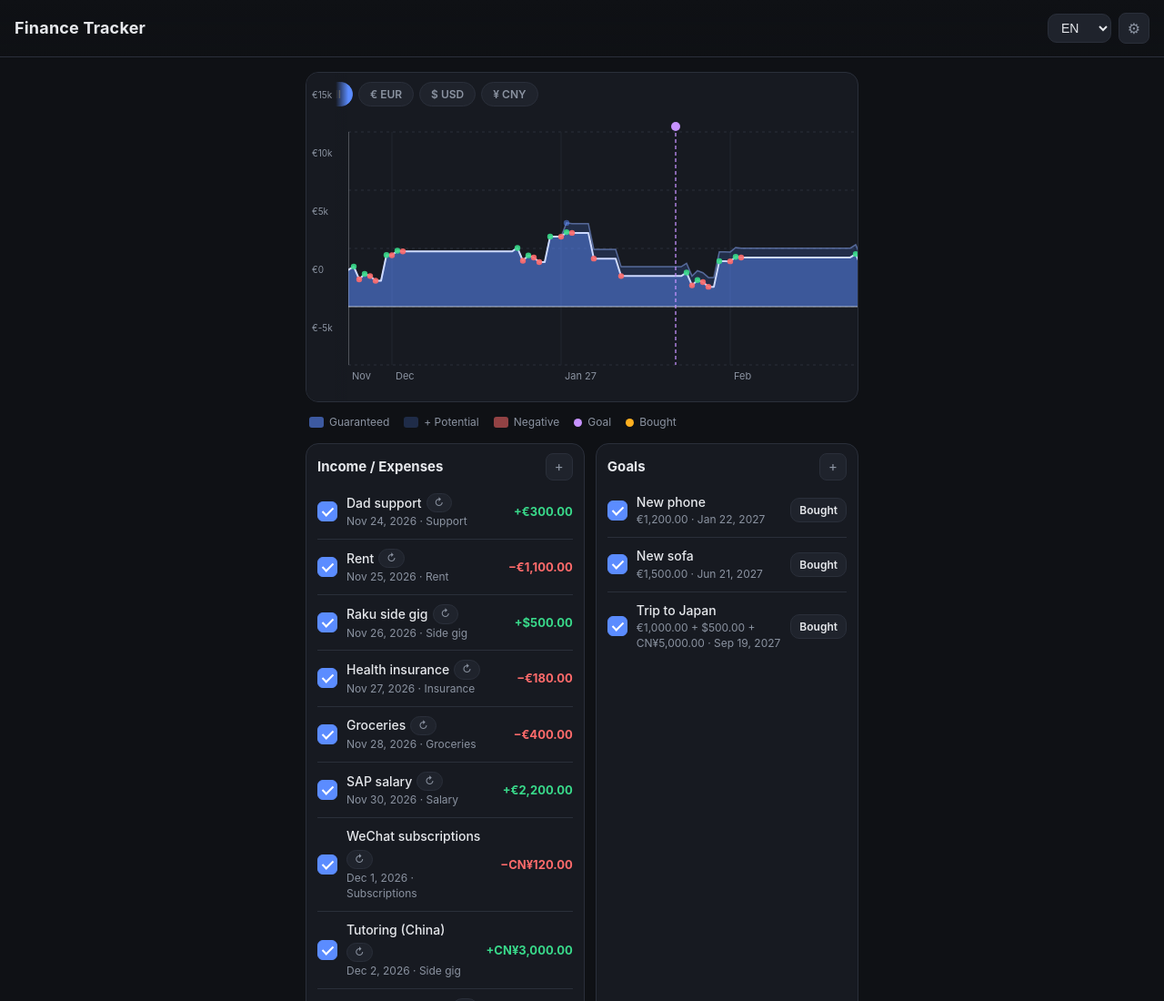
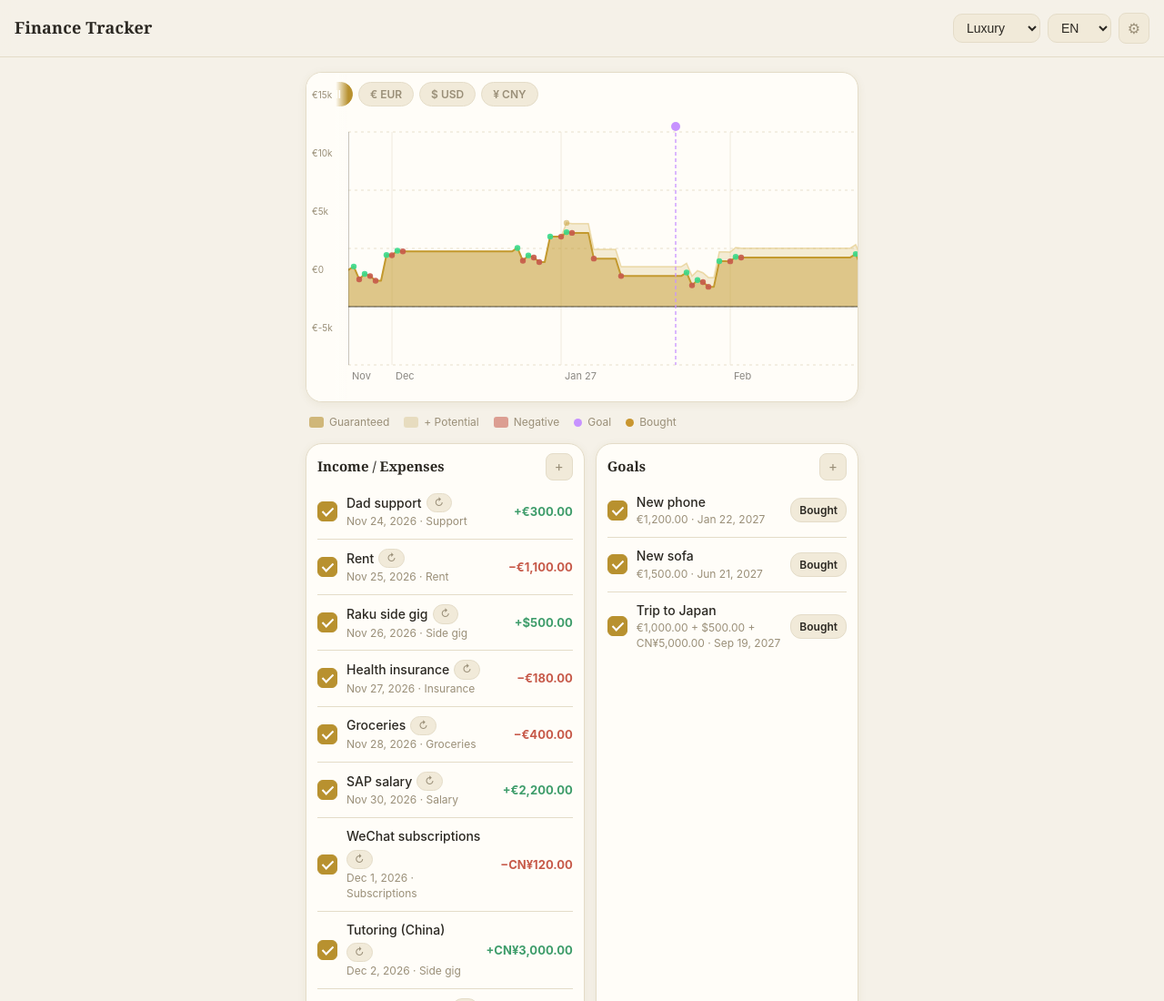
Before and after one commit to DanielBernard1/App-tracker-finance, a website: page index.html in a window 1280 px wide. Shown: the top 1100 px of the page at 91% size. Drawn offline with Linux system fonts and the light colour scheme.

Commit message:
Add CSS-variable theme system (5 palettes) + Apple-clean styling
- Themes via body[data-theme]: Luxury (off-white/gold, default), Midnight (dark
  blue), Graphite (mono dark), Sand (warm light), Mist (cool light) — switching
  is just an attribute swap, no recompute (cheapest approach)
- Theme picker in the top bar; choice persists; chart reads theme colors from CSS
  variables and redraws (incl. per-theme positive/negative/grid/ink)
- Apple-style polish: larger rounded corners, soft shadows (depth tokens),
  --on-accent for button text, serif headings for Luxury, theme-color meta
- 4 new tests (58 passing): default theme applied, picker populated, switch
  updates body + persists. Bump SW cache to v12

```diff
--- a/app.js
+++ b/app.js
@@ -10,6 +10,31 @@
 
   const view = document.getElementById("view");
   const modalRoot = document.getElementById("modal-root");
+  const THEMES = window.Store.THEMES;
+
+  function applyTheme() {
+    const th = THEMES.includes(state.theme) ? state.theme : "luxury";
+    document.body.setAttribute("data-theme", th);
+  }
+
+  // Read the current theme's chart colors from CSS variables.
+  function chartColors() {
+    try {
+      const cs = getComputedStyle(document.body);
+      const v = (name, fb) => (cs.getPropertyValue(name).trim() || fb);
+      return {
+        pos: v("--chart-pos", "#5b8cff"),
+        posLt: v("--chart-pos-lt", "#8fb0ff"),
+        neg: v("--chart-neg", "#ff6b6b"),
+        negLt: v("--chart-neg-lt", "#ff9a9a"),
+        grid: v("--chart-grid", "#2a2f3a"),
+        ink: v("--chart-ink", "#e6e8ec"),
+        surface: v("--surface", "#171a21"),
+      };
+    } catch (e) {
+      return null;
+    }
+  }
 
   const CURRENCIES = window.Store.CURRENCIES; // ["EUR","USD","CNY"]
   const SYMBOLS = window.Store.SYMBOLS;
@@ -101,6 +126,7 @@
         labels: { guaranteed: t("legConfirmed"), potential: t("legOptimistic"), all: t("filterAll") },
         symbols: SYMBOLS,
         fixedAxis: { hi: 15000, lo: -5000 },
+        colors: chartColors(),
         onMarkerClick: (mk, cx, cy) => showMarkerPopover(mk, cx, cy),
         onFilterChange: (f) => { chartFilter = f; render(); },
       });
@@ -466,6 +492,21 @@
   langSelect.addEventListener("change", () => { state.lang = langSelect.value; window.STATE_LANG = state.lang; persist(); render(); });
   document.getElementById("settings-btn").addEventListener("click", openSettingsModal);
 
+  // Theme picker
+  const themeSelect = document.getElementById("theme-select");
+  if (themeSelect) {
+    const labels = { luxury: "Luxury", midnight: "Midnight", graphite: "Graphite", sand: "Sand", mist: "Mist" };
+    themeSelect.innerHTML = THEMES.map((th) => `<option value="${th}">${labels[th] || th}</option>`).join("");
+    themeSelect.value = THEMES.includes(state.theme) ? state.theme : "luxury";
+    themeSelect.addEventListener("change", () => {
+      state.theme = themeSelect.value;
+      persist();
+      applyTheme();
+      render(); // re-render so the chart picks up new theme colors
+    });
+  }
+
   // ---------- init ----------
+  applyTheme();
   render();
 })();
--- a/chart.js
+++ b/chart.js
@@ -8,8 +8,9 @@
   "use strict";
 
   const NS = "http://www.w3.org/2000/svg";
-  const POS = "#5b8cff", POS_LT = "#8fb0ff";
-  const NEG = "#ff6b6b", NEG_LT = "#ff9a9a";
+  // Theme colors (overridable via opts.colors at render time).
+  let POS = "#5b8cff", POS_LT = "#8fb0ff", NEG = "#ff6b6b", NEG_LT = "#ff9a9a";
+  let GRID = "#2a2f3a", INK = "#e6e8ec", SURFACE = "#171a21";
 
   function e(tag, attrs, children) {
     const n = document.createElementNS(NS, tag);
@@ -32,6 +33,12 @@
   function render(container, projection, opts) {
     opts = opts || {};
     container.innerHTML = "";
+    if (opts.colors) {
+      const c = opts.colors;
+      POS = c.pos || POS; POS_LT = c.posLt || POS_LT;
+      NEG = c.neg || NEG; NEG_LT = c.negLt || NEG_LT;
+      GRID = c.grid || GRID; INK = c.ink || INK; SURFACE = c.surface || SURFACE;
+    }
     const L = opts.labels || { guaranteed: "Guaranteed", potential: "Potential", all: "All" };
     const filter = opts.filter || "ALL";
     const CURRENCIES = projection.currencies || ["EUR", "USD", "CNY"];
@@ -89,7 +96,7 @@
     const yTicks = 4;
     for (let t = 0; t <= yTicks; t++) {
       const val = lo + (hi - lo) * (t / yTicks);
-      svg.appendChild(e("line", { x1: 0, y1: y(val), x2: W, y2: y(val), stroke: "#2a2f3a", "stroke-width": 1, "stroke-dasharray": "3 4" }));
+      svg.appendChild(e("line", { x1: 0, y1: y(val), x2: W, y2: y(val), stroke: GRID, "stroke-width": 1, "stroke-dasharray": "3 4" }));
     }
     // month ticks
     let lastMonth = "";
@@ -97,8 +104,8 @@
       const mk = projection.dates[i].slice(0, 7);
       if (mk !== lastMonth) {
         lastMonth = mk;
-        svg.appendChild(e("line", { x1: x(i), y1: padTop, x2: x(i), y2: H - padBottom, stroke: "#222631", "stroke-width": 1 }));
-        const label = e("text", { x: x(i) + 4, y: H - padBottom + 16, fill: "#8b93a1", "font-size": 11 });
+        svg.appendChild(e("line", { x1: x(i), y1: padTop, x2: x(i), y2: H - padBottom, stroke: GRID, "stroke-width": 1, opacity: 0.6 }));
+        const label = e("text", { x: x(i) + 4, y: H - padBottom + 16, fill: INK, opacity: 0.55, "font-size": 11 });
         label.textContent = monthLabel(projection.dates[i], opts.lang);
         svg.appendChild(label);
       }
@@ -126,10 +133,10 @@
     appendSplitLine(svg, confirmed, x, y, 2);
 
     // ---- 0-line (solid, emphasized) ----
-    svg.appendChild(e("line", { x1: 0, y1: y0, x2: W, y2: y0, stroke: "#e6e8ec", "stroke-width": 1.5, opacity: 0.5 }));
+    svg.appendChild(e("line", { x1: 0, y1: y0, x2: W, y2: y0, stroke: INK, "stroke-width": 1.5, opacity: 0.55 }));
 
     // ---- today marker ----
-    svg.appendChild(e("line", { x1: x(0), y1: padTop, x2: x(0), y2: H - padBottom, stroke: "#e6e8ec", "stroke-width": 1.5, opacity: 0.35 }));
+    svg.appendChild(e("line", { x1: x(0), y1: padTop, x2: x(0), y2: H - padBottom, stroke: INK, "stroke-width": 1.5, opacity: 0.3 }));
 
     // ---- goal markers ----
     (projection.markers || []).forEach((mk) => {
@@ -158,8 +165,8 @@
 
     // ---- hover crosshair ----
     const cross = e("g", { class: "tl-cross", opacity: 0 });
-    const crossLine = e("line", { x1: 0, y1: padTop, x2: 0, y2: H - padBottom, stroke: "#e6e8ec", "stroke-width": 1, opacity: 0.6 });
-    const dotC = e("circle", { r: 4.5, fill: "#cdd9ff", stroke: "#0f1115", "stroke-width": 1.5 });
+    const crossLine = e("line", { x1: 0, y1: padTop, x2: 0, y2: H - padBottom, stroke: INK, "stroke-width": 1, opacity: 0.55 });
+    const dotC = e("circle", { r: 4.5, fill: POS, stroke: SURFACE, "stroke-width": 1.5 });
     cross.appendChild(crossLine); cross.appendChild(dotC);
     svg.appendChild(cross);
 
@@ -264,7 +271,7 @@
     let seg = [], segNeg = pts[0][2] < 0;
     const flush = () => {
       if (seg.length < 2) { seg = seg.slice(-1); return; }
-      svg.appendChild(e("polyline", { points: seg.map((p) => p[0] + "," + p[1]).join(" "), fill: "none", stroke: segNeg ? NEG : "#cdd9ff", "stroke-width": w, "stroke-linejoin": "round", "stroke-linecap": "round" }));
+      svg.appendChild(e("polyline", { points: seg.map((p) => p[0] + "," + p[1]).join(" "), fill: "none", stroke: segNeg ? NEG : POS, "stroke-width": w, "stroke-linejoin": "round", "stroke-linecap": "round" }));
       seg = seg.slice(-1);
     };
     for (let i = 0; i < pts.length; i++) {
--- a/index.html
+++ b/index.html
@@ -15,6 +15,7 @@
   <header class="topbar">
     <h1 id="app-title" data-i18n="appTitle">Finance Tracker</h1>
     <div class="topbar-actions">
+      <select id="theme-select" aria-label="Theme"></select>
       <select id="lang-select" aria-label="Language">
         <option value="en">EN</option>
         <option value="zh">中文</option>
--- a/store.js
+++ b/store.js
@@ -6,8 +6,11 @@
   const CURRENCIES = ["EUR", "USD", "CNY"];
   const SYMBOLS = { EUR: "€", USD: "$", CNY: "¥" };
 
+  const THEMES = ["luxury", "midnight", "graphite", "sand", "mist"];
+
   const DEFAULT_STATE = {
     lang: "en",
+    theme: "luxury",
     baseCurrency: "EUR",
     seeded: false,
     // Manual, editable exchange rates INTO the base (EUR). rates[X] = EUR per 1 X.
@@ -123,5 +126,5 @@
     return s;
   }
 
-  window.Store = { load, save, uid, seed, isoAddDays, num, DEFAULT_STATE, CURRENCIES, SYMBOLS };
+  window.Store = { load, save, uid, seed, isoAddDays, num, DEFAULT_STATE, CURRENCIES, SYMBOLS, THEMES };
 })();
--- a/styles.css
+++ b/styles.css
@@ -1,4 +1,65 @@
 :root {
+  /* shared tokens (overridden per theme below) */
+  --radius: 18px;
+  --radius-sm: 12px;
+  --gap: 12px;
+  --shadow: 0 6px 20px rgba(0,0,0,0.18), 0 1px 3px rgba(0,0,0,0.10);
+  --shadow-sm: 0 2px 8px rgba(0,0,0,0.10);
+  --font: -apple-system, BlinkMacSystemFont, "Segoe UI", "SF Pro Text", Roboto, "Helvetica Neue", "PingFang SC", "Microsoft YaHei", sans-serif;
+  --font-head: var(--font);
+
+  /* default palette = Luxury (set again in [data-theme] for clarity) */
+  --bg: #f5f1e8;
+  --surface: #fffdf8;
+  --surface-2: #f1ead9;
+  --border: #e4dcc8;
+  --text: #2b2822;
+  --muted: #9a8f78;
+  --accent: #b8912f;
+  --accent-2: #d9b45a;
+  --accent-soft: #f3ead2;
+  --on-accent: #ffffff;
+  --pos: #3f9d6b;
+  --neg: #c75a4a;
+  --warn: #c9962f;
+  --chart-pos: #c3992f;
+  --chart-pos-lt: #d9b45a;
+  --chart-neg: #c75a4a;
+  --chart-neg-lt: #e0a79c;
+  --chart-grid: #e8e0cd;
+  --chart-ink: #2b2822;
+}
+
+/* ---------------- THEMES ---------------- */
+
+/* Luxury — off-white + gold, clean, soft depth (default) */
+body[data-theme="luxury"] {
+  --bg: #f5f1e8;
+  --surface: #fffdf8;
+  --surface-2: #f1ead9;
+  --border: #e4dcc8;
+  --text: #2b2822;
+  --muted: #9a8f78;
+  --accent: #b8912f;
+  --accent-2: #d9b45a;
+  --accent-soft: #f3ead2;
+  --on-accent: #ffffff;
+  --pos: #3f9d6b;
+  --neg: #c75a4a;
+  --warn: #c9962f;
+  --chart-pos: #c3992f;
+  --chart-pos-lt: #ddbd68;
+  --chart-neg: #c75a4a;
+  --chart-neg-lt: #e2ab9f;
+  --chart-grid: #e8e0cd;
+  --chart-ink: #2b2822;
+  --font-head: "Georgia", "Songti SC", var(--font);
+  --shadow: 0 10px 28px rgba(120,100,40,0.10), 0 1px 3px rgba(120,100,40,0.08);
+  --shadow-sm: 0 2px 10px rgba(120,100,40,0.08);
+}
+
+/* Midnight — the original dark blue */
+body[data-theme="midnight"] {
   --bg: #0f1115;
   --surface: #171a21;
   --surface-2: #1f232c;
@@ -6,12 +67,95 @@
   --text: #e6e8ec;
   --muted: #8b93a1;
   --accent: #5b8cff;
+  --accent-2: #8fb0ff;
   --accent-soft: #1e2a4a;
+  --on-accent: #ffffff;
   --pos: #39d98a;
   --neg: #ff6b6b;
   --warn: #ffb020;
-  --radius: 14px;
-  --gap: 12px;
+  --chart-pos: #5b8cff;
+  --chart-pos-lt: #8fb0ff;
+  --chart-neg: #ff6b6b;
+  --chart-neg-lt: #ff9a9a;
+  --chart-grid: #2a2f3a;
+  --chart-ink: #e6e8ec;
+  --shadow: 0 8px 24px rgba(0,0,0,0.40), 0 1px 3px rgba(0,0,0,0.30);
+  --shadow-sm: 0 2px 8px rgba(0,0,0,0.30);
+}
+
+/* Graphite — minimal mono dark */
+body[data-theme="graphite"] {
+  --bg: #121212;
+  --surface: #1c1c1e;
+  --surface-2: #262628;
+  --border: #343436;
+  --text: #ededed;
+  --muted: #9a9a9e;
+  --accent: #c9c9ce;
+  --accent-2: #e4e4e8;
+  --accent-soft: #2c2c2e;
+  --on-accent: #1c1c1e;
+  --pos: #4cd08a;
+  --neg: #ff7a6b;
+  --warn: #ffc24d;
+  --chart-pos: #c9c9ce;
+  --chart-pos-lt: #e4e4e8;
+  --chart-neg: #ff7a6b;
+  --chart-neg-lt: #ffa99f;
+  --chart-grid: #2e2e30;
+  --chart-ink: #ededed;
+  --shadow: 0 8px 24px rgba(0,0,0,0.45);
+  --shadow-sm: 0 2px 8px rgba(0,0,0,0.35);
+}
+
+/* Sand — warm light neutral */
+body[data-theme="sand"] {
+  --bg: #f3efe9;
+  --surface: #ffffff;
+  --surface-2: #f0eae0;
+  --border: #e6ded2;
+  --text: #342f28;
+  --muted: #998f7f;
+  --accent: #c67b4a;
+  --accent-2: #e0a06f;
+  --accent-soft: #f6e6d7;
+  --on-accent: #ffffff;
+  --pos: #4a9d6b;
+  --neg: #cf5c49;
+  --warn: #d2932f;
+  --chart-pos: #c67b4a;
+  --chart-pos-lt: #e0a06f;
+  --chart-neg: #cf5c49;
+  --chart-neg-lt: #e5a99d;
+  --chart-grid: #e9e1d4;
+  --chart-ink: #342f28;
+  --shadow: 0 10px 28px rgba(140,110,70,0.10);
+  --shadow-sm: 0 2px 10px rgba(140,110,70,0.08);
+}
+
+/* Mist — cool soft light */
+body[data-theme="mist"] {
+  --bg: #eef1f5;
+  --surface: #ffffff;
+  --surface-2: #e9edf3;
+  --border: #dde3ec;
+  --text: #2a2f38;
+  --muted: #8891a0;
+  --accent: #4f7cc7;
+  --accent-2: #7aa0df;
+  --accent-soft: #e4ecf8;
+  --on-accent: #ffffff;
+  --pos: #3f9d7a;
+  --neg: #d35b5b;
+  --warn: #d79a2f;
+  --chart-pos: #4f7cc7;
+  --chart-pos-lt: #7aa0df;
+  --chart-neg: #d35b5b;
+  --chart-neg-lt: #e6a3a3;
+  --chart-grid: #e2e7ef;
+  --chart-ink: #2a2f38;
+  --shadow: 0 10px 28px rgba(60,80,120,0.10);
+  --shadow-sm: 0 2px 10px rgba(60,80,120,0.08);
 }
 
 * { box-sizing: border-box; -webkit-tap-highlight-color: transparent; }
@@ -20,10 +164,12 @@ html, body {
   margin: 0;
   background: var(--bg);
   color: var(--text);
-  font-family: -apple-system, BlinkMacSystemFont, "Segoe UI", Roboto, "Helvetica Neue", "PingFang SC", "Microsoft YaHei", sans-serif;
+  font-family: var(--font);
   font-size: 16px;
   line-height: 1.4;
+  transition: background 0.25s ease, color 0.25s ease;
 }
+h1, h2, .kpi-value { font-family: var(--font-head); }
 
 body {
   min-height: 100vh;
@@ -39,8 +185,8 @@ body {
   justify-content: space-between;
   padding: 14px 16px calc(14px) 16px;
   padding-top: calc(14px + env(safe-area-inset-top));
-  background: linear-gradient(180deg, var(--bg), rgba(15,17,21,0.85));
-  backdrop-filter: blur(8px);
+  background: color-mix(in srgb, var(--bg) 88%, transparent);
+  backdrop-filter: blur(10px);
   border-bottom: 1px solid var(--border);
 }
 .topbar h1 { font-size: 18px; font-weight: 650; margin: 0; letter-spacing: 0.2px; }
@@ -72,6 +218,7 @@ body {
   border-radius: var(--radius);
   padding: 16px;
   margin-bottom: var(--gap);
+  box-shadow: var(--shadow-sm);
 }
 
 .kpi { display: flex; flex-direction: column; gap: 4px; }
@@ -136,9 +283,9 @@ button {
 
 .btn {
   background: var(--accent);
-  color: white;
+  color: var(--on-accent);
   border: none;
-  border-radius: 10px;
+  border-radius: 12px;
   padding: 11px 14px;
   font-size: 15px;
   font-weight: 600;
@@ -176,10 +323,11 @@ button {
 .modal {
   background: var(--surface);
   width: 100%; max-width: 640px;
-  border-radius: 18px 18px 0 0;
+  border-radius: 22px 22px 0 0;
   border: 1px solid var(--border);
   padding: 20px 16px calc(20px + env(safe-area-inset-bottom));
   max-height: 92vh; overflow-y: auto;
+  box-shadow: 0 -10px 40px rgba(0,0,0,0.18);
 }
 .modal h2 { margin: 0 0 16px; font-size: 18px; }
 .field { margin-bottom: 14px; }
@@ -286,13 +434,13 @@ button {
   position: absolute;
   z-index: 5;
   pointer-events: none;
-  background: rgba(20, 23, 30, 0.96);
+  background: var(--surface);
   border: 1px solid var(--border);
-  border-radius: 10px;
+  border-radius: var(--radius-sm);
   padding: 8px 10px;
   font-size: 12px;
   min-width: 128px;
-  box-shadow: 0 6px 20px rgba(0,0,0,0.4);
+  box-shadow: var(--shadow);
 }
 .tl-tip-date { color: var(--muted); margin-bottom: 6px; font-size: 11px; }
 .tl-tip-row { display: flex; align-items: center; gap: 6px; margin-top: 3px; }
@@ -316,6 +464,7 @@ button {
   border: 1px solid var(--border);
   border-radius: var(--radius);
   padding: 10px 12px 12px;
+  box-shadow: var(--shadow-sm);
 }
 .col-head {
   display: flex;
@@ -411,7 +560,7 @@ button {
   font-size: 12px;
   font-weight: 600;
 }
-.tl-fbtn.active { background: var(--accent); color: #fff; border-color: var(--accent); }
+.tl-fbtn.active { background: var(--accent); color: var(--on-accent); border-color: var(--accent); }
 
 /* negative legend swatch */
 .legend .sw-neg { background: var(--neg); opacity: 0.55; }
--- a/sw.js
+++ b/sw.js
@@ -1,7 +1,7 @@
 // Service worker: network-first for app code/HTML so updates show up as soon
 // as you're online; cache is used only as an offline fallback. Static assets
 // (icons, manifest) stay cache-first.
-const CACHE = "finance-tracker-v11";
+const CACHE = "finance-tracker-v12";
 const ASSETS = [
   "./",
   "./index.html",
```
Also changed, not shown: test/run.mjs (+19 -0 lines).
